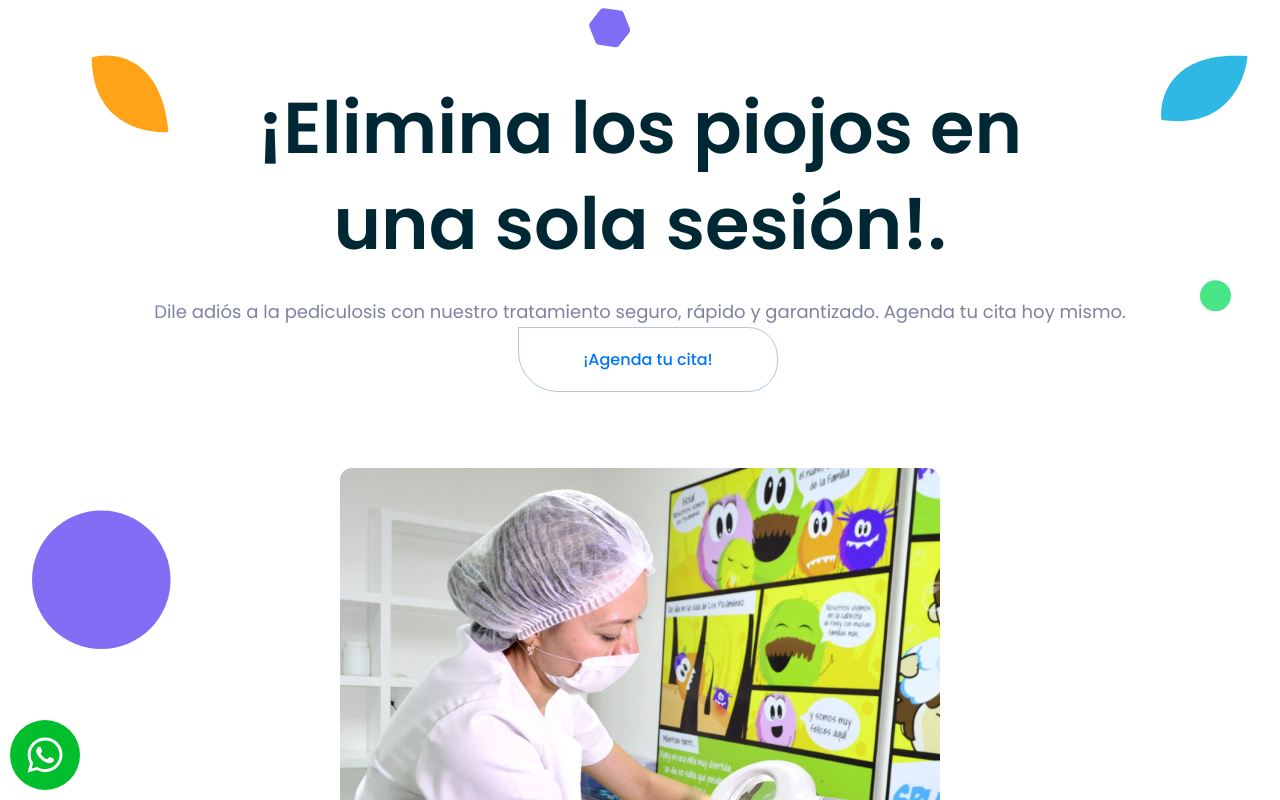
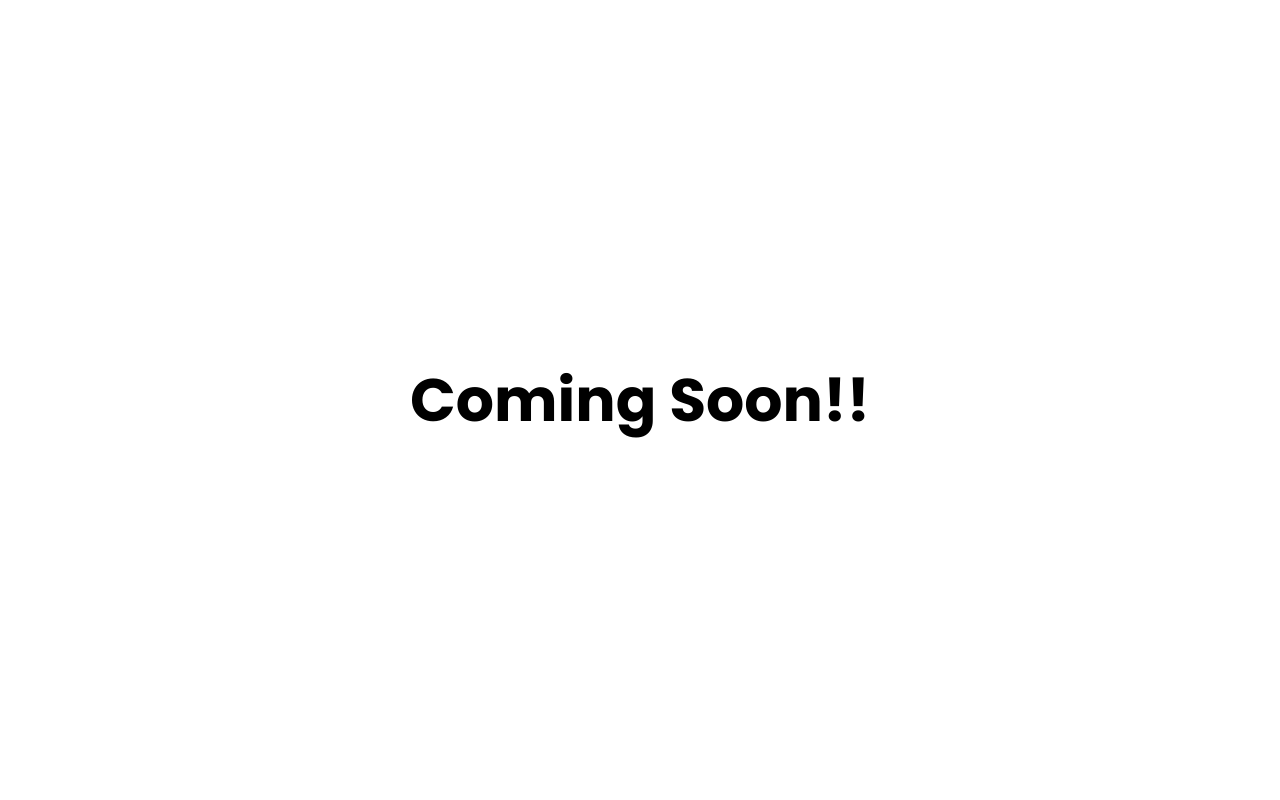
Before and after one commit to BryanTohsaka/pioouch-2, a Next.js app: page / in a window 1280 px wide. Shown: the top 800 px of the page. Built offline with nearby package versions, Linux system fonts and the light colour scheme.

Commit message:
comming soon page

```diff
--- /dev/null
+++ b/app/components/Coming.tsx
@@ -0,0 +1,9 @@
+
+
+const Coming = () => {
+  return (
+    <div className=" h-dvh text-6xl font-bold flex justify-center items-center">Coming Soon!!</div>
+  )
+}
+
+export default Coming
--- a/app/layout.tsx
+++ b/app/layout.tsx
@@ -21,8 +21,9 @@ export default function RootLayout({
       <body>
         <GoogleTagManager />
         {children}
+        {/*
         <Btnwp />
-        <Footer />
+        <Footer />*/}
       </body>
     </html>
   )
--- a/app/page.tsx
+++ b/app/page.tsx
@@ -4,16 +4,18 @@ import Buyers from './components/Buyers/index';
 import Provide from './components/Provide/index';
 import Why from './components/Why/index';
 import Screenshots from './components/Screenshots';
+import Coming from './components/Coming';
 
 
 export default function Home() {
   return (
     <main>
-      <Banner />
+      {/*<Banner />
       <Buyers />
       <Provide />
       <Why />
-      <Screenshots />
+      <Screenshots />*/}
+      <Coming />
     </main>
   )
 }
```
